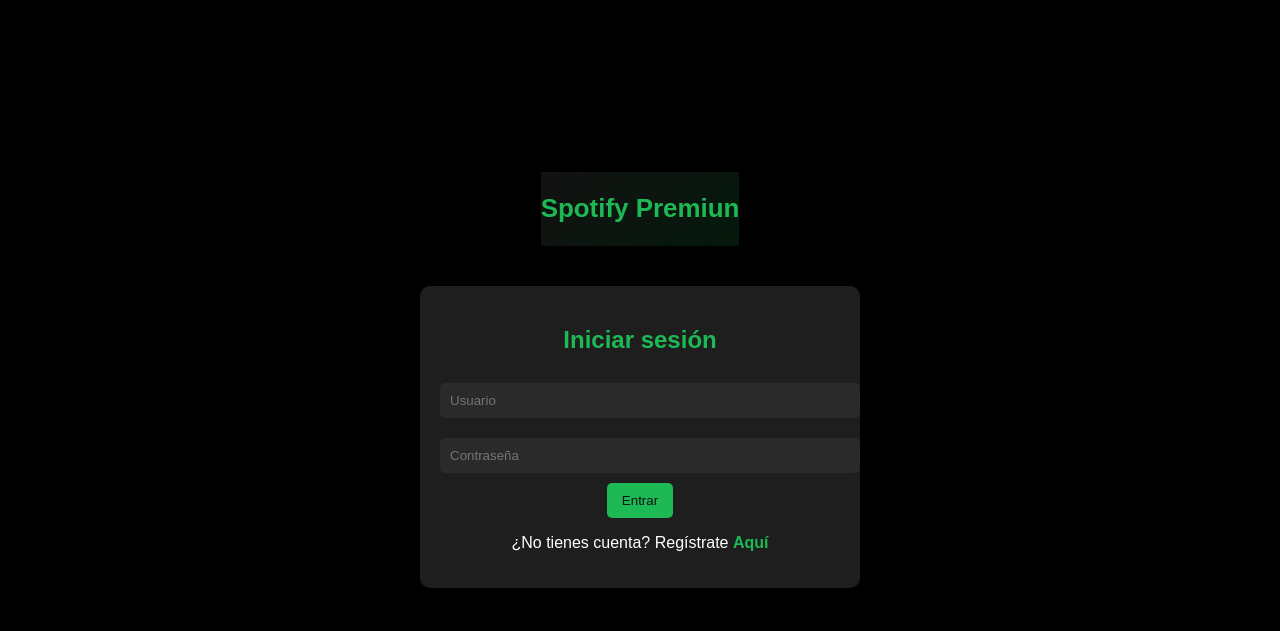
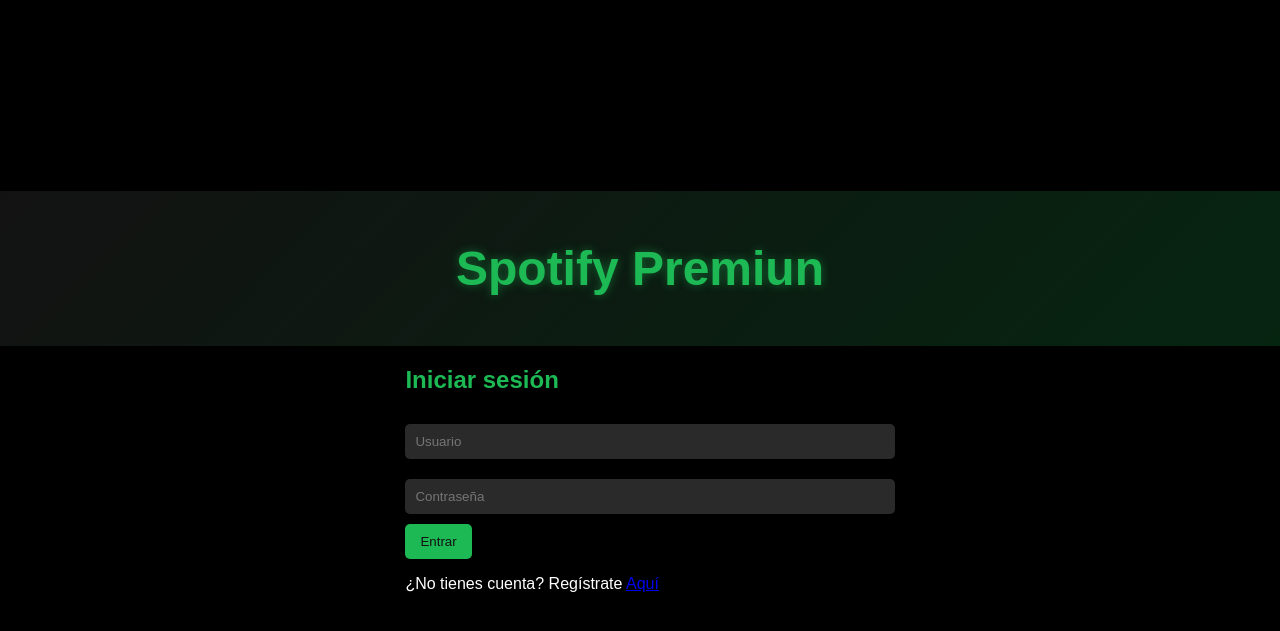
Before and after one commit to a25davidag/MiSpotify, a FastAPI app: page / in a window 1280 px wide. Shown: the top 631 px of the page. Run offline with FastAPI, Linux system fonts and the light colour scheme.

Commit message:
Versión de producción estable

```diff
--- a/login.py
+++ b/login.py
@@ -1,4 +1,3 @@
-# login.py
 import os
 import hashlib
 from user import User
@@ -7,17 +6,15 @@
 
 class Login:
     def __init__(self):
-        # Crear carpeta login si no existe
         os.makedirs(os.path.dirname(USERS_FILE_PATH), exist_ok=True)
         self.users = []
         self.load_users()
 
     def hash_password(self, password: str) -> str:
-        """Hashea la contraseña usando SHA-256."""
+
         return hashlib.sha256(password.encode()).hexdigest()
 
     def load_users(self):
-        """Carga los usuarios desde el archivo a la lista interna."""
         self.users = []
         if not os.path.exists(USERS_FILE_PATH):
             return
@@ -27,13 +24,11 @@
                 self.users.append(User(username, hashed_pwd))
 
     def save_user(self, user: User):
-        """Guarda un nuevo usuario en el archivo y en memoria."""
         with open(USERS_FILE_PATH, "a", encoding="utf-8") as f:
             f.write(f"{user.username},{user.password}\n")
         self.users.append(user)
 
     def create_new_user(self, username: str, password: str):
-        """Registra un nuevo usuario."""
         self.load_users()
         if any(u.username == username for u in self.users):
             return {"error": "Usuario ya existe"}
@@ -43,10 +38,9 @@
         return {"message": f"Usuario '{username}' registrado correctamente"}
 
     def login_user(self, username: str, password: str):
-        """Verifica las credenciales de un usuario."""
         self.load_users()
         hashed = self.hash_password(password)
         for u in self.users:
             if u.username == username and u.password == hashed:
-                return {"message": f"Bienvenido {username}"}
-        return {"error": "Usuario o contraseña incorrectos"}
+                return True
+        return False
--- a/login/users.txt
+++ b/login/users.txt
@@ -1,5 +1 @@
-culli,547a6d5292f794ba33c504d3913d39acbb08c23d9bac3cb227c9dbbd4e9a76d2
-Gisela,e40a9c748492dc614b170c578dc28edf703776e1f9244e1a5dd888e84990f2ca
-ElQuieto,540ae95da41baae3e8da4396623fa35d94ab2d96ef99f8a66ad25d9c4980c61e
-Elvira,39a3c6798475ba5049299f18d28e11e8841e31c18acb804196e3c9898f59c6ab
 david,f2e53c927c66fe711e8e88ef9b37a8e3187f1652216b313fc8eb2513883dd360
--- a/main.py
+++ b/main.py
@@ -20,7 +20,6 @@
 app.mount("/static", StaticFiles(directory=STATIC_DIR), name="static")
 templates = Jinja2Templates(directory=TEMPLATES_DIR)
 
-users_dict = {}
 
 songs = [
          Song("99999999-Acid Blood", "3:31", "2020-16-12", Genre.TECHNO),
@@ -76,16 +75,14 @@
 
 @app.post("/register")
 def register(user: UserCreate):
-    if user.username in users_dict:
+    if any(u.username == user.username for u in login_service.users):
         raise HTTPException(status_code=400, detail="El usuario ya existe")
     login_service.create_new_user(user.username, user.password)
-    new_user = User(user.username, user.password)
-    users_dict[user.username] = new_user
     return {"success": True, "message": f"Usuario '{user.username}' registrado correctamente"}
 
 @app.post("/login")
 def login(user: UserLogin):
-    if not(user.username or not user.password):
+    if not (user.username or not user.password):
         raise HTTPException(status_code=400, detail="El usuario y contraseña requerido")
     result = login_service.login_user(user.username, user.password)
     if result:
@@ -95,8 +92,8 @@
 
 @app.get("/songs")
 def get_all_songs(username: str = None):
-    if not username or username not in users_dict:
-        raise HTTPException(status_code=401, detail="Debes iniciar sesión para ver las canciones")
+    if not username or not any(u.username == username for u in login_service.users):
+        raise HTTPException(status_code=401, detail="Debes iniciar sesión para ver las canciones:)")
     try:
         songs_list = [song.name for song in songs]
         return {"songs": songs_list}
--- a/static/script.js
+++ b/static/script.js
@@ -15,6 +15,7 @@
         return;
     }
 
+    try {
         const response = await fetch("/login", {
             method: "POST",
             headers: { "Content-Type": "application/json" },
@@ -23,14 +24,19 @@
 
         const data = await response.json();
 
-    if (data.success) {
+        if (response.ok && data.success) {
             currentUser = username;
             document.getElementById("login-section").style.display = "none";
             document.getElementById("dashboard-section").style.display = "block";
             document.getElementById("current-user").textContent = currentUser;
         } else {
             messageDiv.style.color = "#ff6b6b";
-        messageDiv.textContent = data.message;
+            messageDiv.textContent = data.detail || "Usuario o contraseña incorrectos";
+        }
+    } catch (error) {
+        console.error(error);
+        messageDiv.style.color = "#ff6b6b";
+        messageDiv.textContent = "Error en el servidor";
     }
 }
 
@@ -45,6 +51,7 @@
         return;
     }
 
+    try {
         const response = await fetch("/register", {
             method: "POST",
             headers: { "Content-Type": "application/json" },
@@ -60,6 +67,11 @@
             messageDiv.style.color = "#ff6b6b";
             messageDiv.textContent = data.detail || "Error al registrar usuario";
         }
+    } catch (error) {
+        console.error(error);
+        messageDiv.style.color = "#ff6b6b";
+        messageDiv.textContent = "Error en el servidor";
+    }
 }
 
 async function showSongs() {
@@ -71,13 +83,18 @@
     document.getElementById("dashboard-section").style.display = "none";
     document.getElementById("songs-section").style.display = "block";
 
+    try {
         const response = await fetch(`/songs?username=${currentUser}`);
         const data = await response.json();
 
-    currentSongs = data.songs;
+        currentSongs = data.songs || [];
         currentSongIndex = 0;
 
         renderSongList();
+    } catch (error) {
+        console.error(error);
+        alert("Error al cargar las canciones");
+    }
 }
 
 function backToDashboard() {
--- a/static/style.css
+++ b/static/style.css
@@ -10,21 +10,29 @@
     justify-content: center;
     min-height: 100vh;
 }
+
 #encabezado {
-    background: linear-gradient(135deg, #121212, #1DB95422); /* oscuro + verde suave */
-    color: #1DB954;
+    width: 100%;
+    background: linear-gradient(135deg, #121212, #1DB95433);
+    color: #fff;
     text-align: center;
-    padding: 1px 0;
-    font-size: 1.08rem;
-    box-shadow: 0 4px 10px rgba(0, 0, 0, 0.5);
+    padding: 50px 0;
+    font-size: 2rem;
+    box-shadow: 0 8px 20px rgba(0, 0, 0, 0.7);
 }
 
+#encabezado h1 {
+    color: #1DB954;
+    font-size: 3rem;
+    margin: 0;
+    text-shadow: 0 0 10px #1DB95477;
+}
 
 h1, h2 {
     color: #1DB954;
 }
 
-#login-section, #register-section, #dashboard-section, #songs-section {
+#seccion-login, #seccion-registro, #seccion-dashboard, #seccion-canciones {
     max-width: 400px;
     width: 90%;
     margin: 40px auto;
@@ -33,14 +41,14 @@
     border-radius: 10px;
     text-align: center;
 }
-#login-section a, #register-section a {
+
+#seccion-login a, #seccion-registro a {
     color: #1DB954;
     text-decoration: none;
     font-weight: bold;
     cursor: pointer;
     transition: color 0.3s;
 }
-
 
 input {
     width: 100%;
@@ -78,3 +86,11 @@
     width: 100%;
     margin-top: 15px;
 }
+@media (max-width: 400px) {
+    #encabezado {
+        padding: 8vh 0;
+    }
+    #encabezado h1 {
+        font-size: clamp(1.5rem, 6vw, 2.5rem);
+    }
+}
--- a/templates/spotify.html
+++ b/templates/spotify.html
@@ -2,7 +2,8 @@
 <html lang="es">
 <head>
     <meta charset="UTF-8">
-    <title>Mini Spotify</title>
+    <meta name="viewport" content="width=device-width, initial-scale=1.0">
+    <title>Spotify</title>
     <link rel="stylesheet" href="/static/style.css">
 </head>
 <body>
@@ -12,25 +13,25 @@
 </section>
 
 {% if mode == "login" %}
-<div id="login-section">
+<div id="login-section" class="seccion-auth desvanecer visible">
     <h2>Iniciar sesión</h2>
     <input type="text" id="login-username" placeholder="Usuario">
     <input type="password" id="login-password" placeholder="Contraseña">
     <button onclick="login()">Entrar</button>
 
-    <p id="login-message"></p>
-    <p>¿No tienes cuenta? Regístrate <a href="/register">Aquí</a></p>
+    <p id="login-message" class="mensaje"></p>
+    <p>¿No tienes cuenta? Regístrate <a href="/register" onclick="cambiarARegistro()">Aquí</a></p>
 </div>
 
 {% elif mode == "register" %}
-<div id="register-section">
+<div id="register-section" class="seccion-auth desvanecer">
     <h2>Registrar usuario</h2>
     <input type="text" id="register-username" placeholder="Usuario">
     <input type="password" id="register-password" placeholder="Contraseña">
     <button onclick="register()">Registrar</button>
 
-    <p id="register-message"></p>
-    <p>¿Ya tienes cuenta? Inicia sesión <a href="/">Aquí</a></p>
+    <p id="register-message" class="mensaje"></p>
+    <p>¿Ya tienes cuenta? Inicia sesión <a href="/" onclick="cambiarALogin()">Aquí</a></p>
 </div>
 {% endif %}
 
```
Lines whose indentation alone changed are shown as unchanged.
